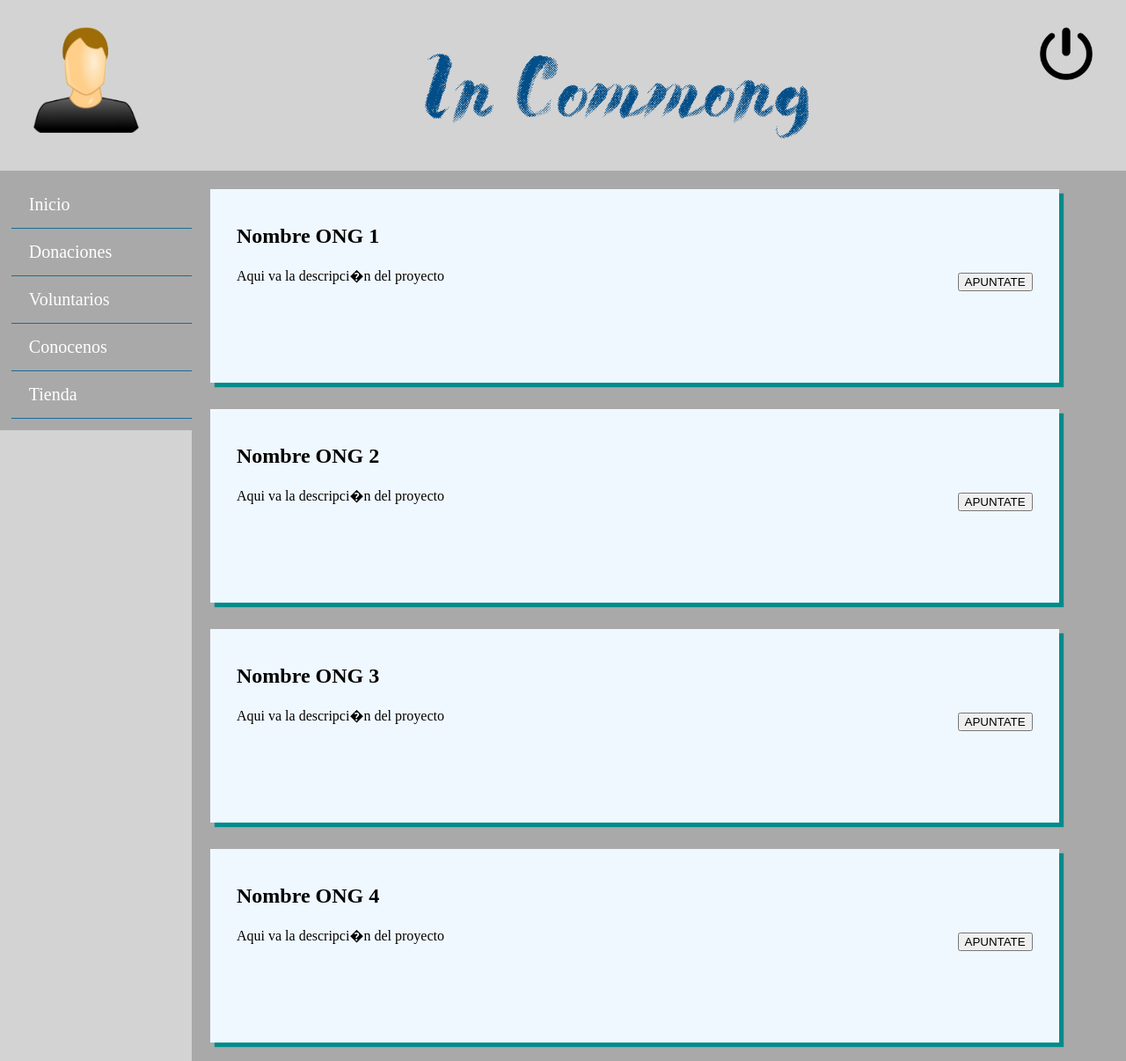
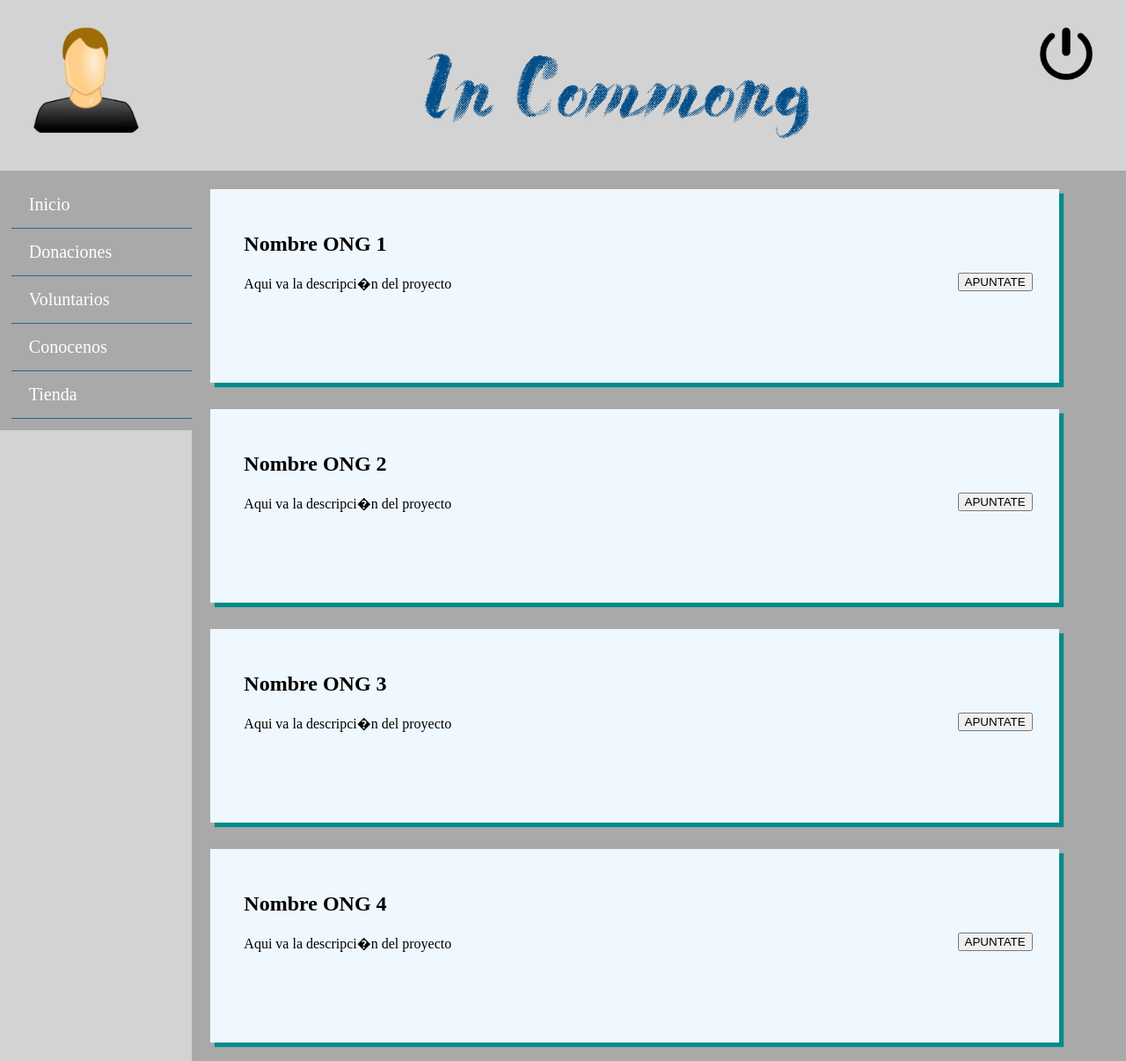
Before and after one commit to AWDevelopers/AW, a PHP site: page /voluntariosONGUs.php in a window 1280 px wide. Shown: the whole page at 88% size. Run offline with PHP 8.4, Linux system fonts and the light colour scheme.

Commit message:
Update estilosSilviaVolunt.css

```diff
--- a/proyecto/estatica/estilosSilviaVolunt.css
+++ b/proyecto/estatica/estilosSilviaVolunt.css
@@ -13,8 +13,8 @@
 
 .textoVoluntarios{
 	float: left;
-	margin-left: 10px;
-	padding: 10px;
+	margin-left: 1%;
+	padding: 2%;
 	height: 180px;
 	width: 75%;
 
```
